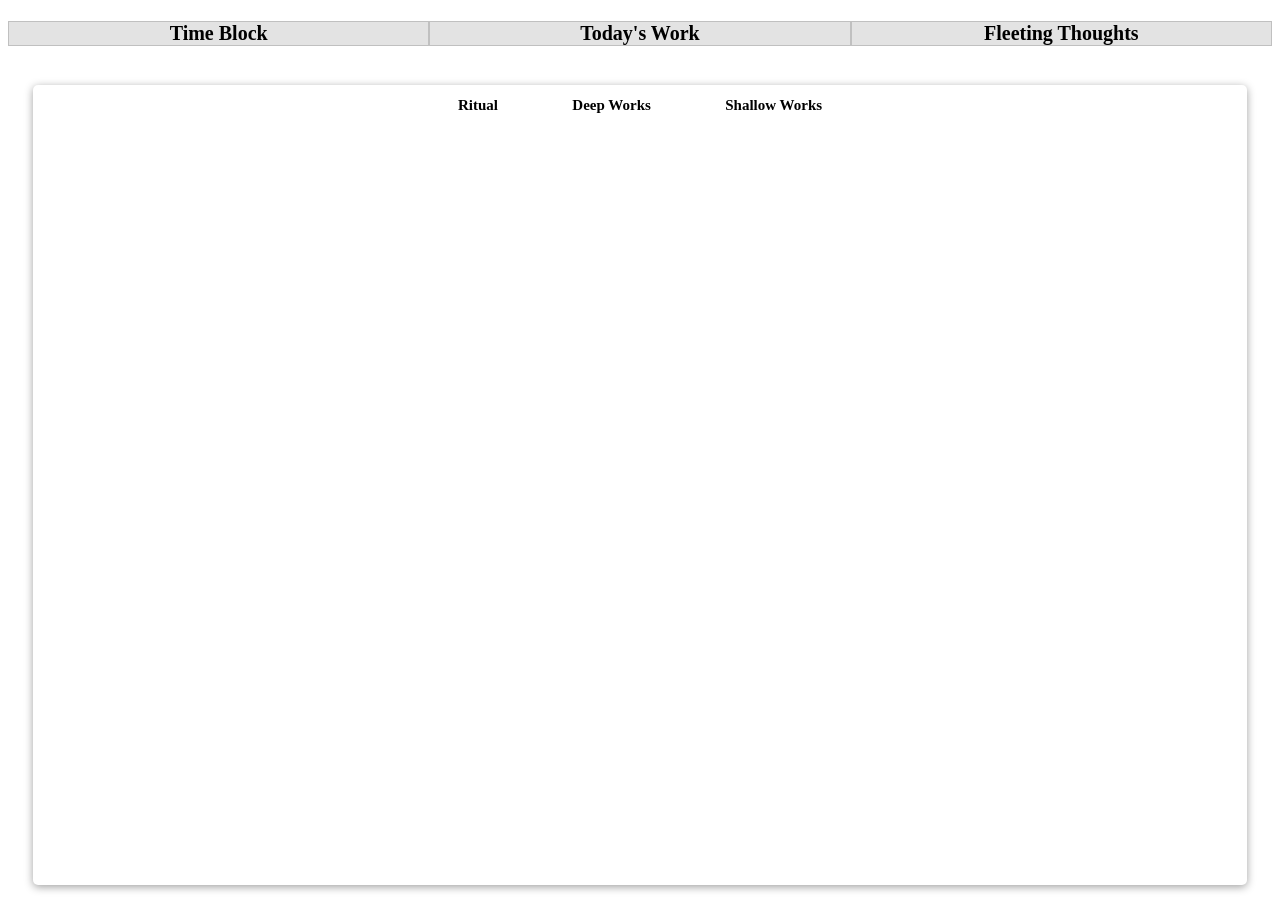
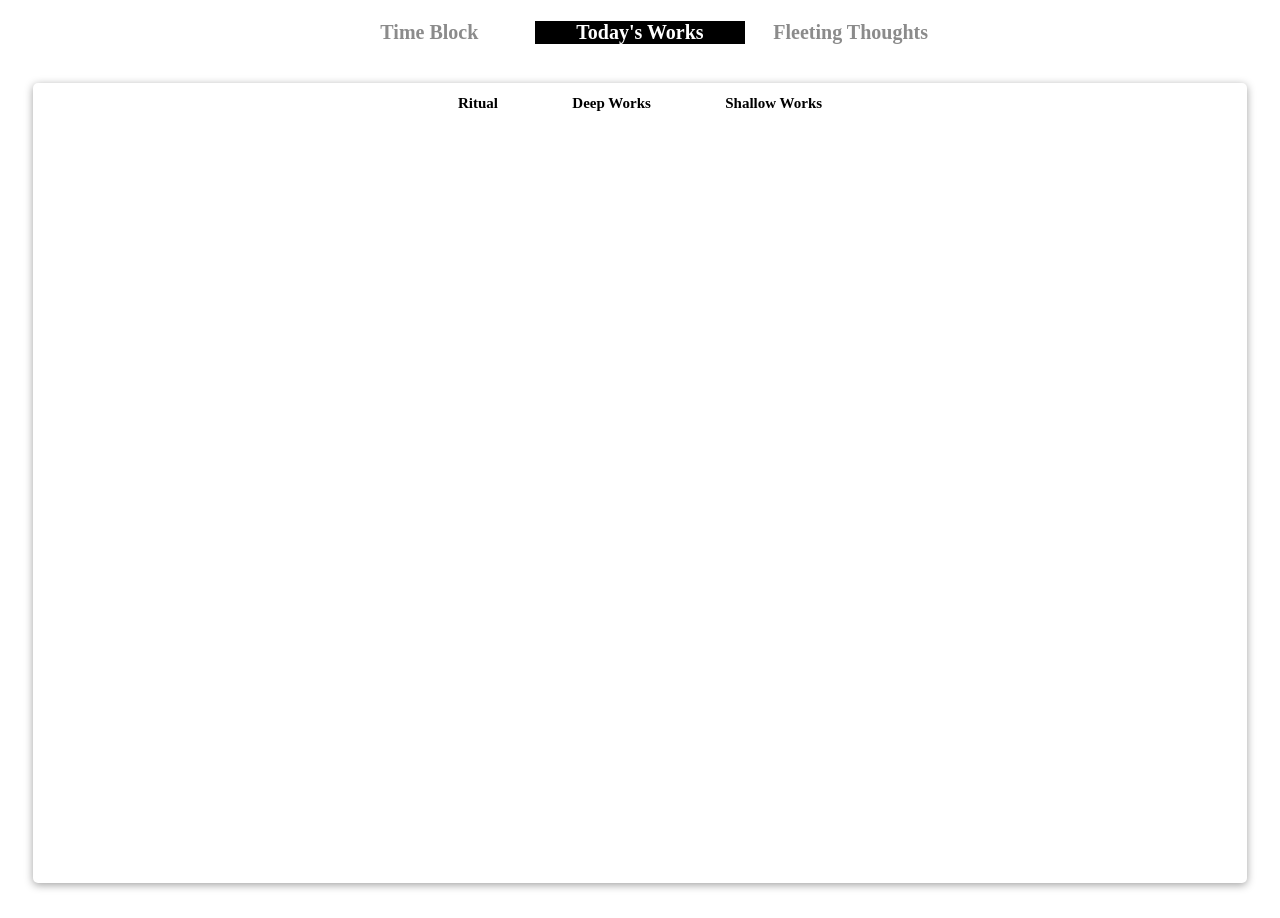
Before and after one commit to kkmm26/deep-work, a React (Vite) app: page / in a window 1280 px wide. Built offline with nearby package versions, Linux system fonts and the light colour scheme; the HTML template or start-up script is replaced by a standard one.

Commit message:
fix and improve feature state handling

```diff
--- a/src/App.jsx
+++ b/src/App.jsx
@@ -5,26 +5,29 @@ import TodayWork from "./components/TodayWork";
 import FleetingThoughts from "./components/FleetingThoughs";
 import TimeBlock from "./components/TimeBlock";
 
-const FEATURES = ["Time Block", "Today's Work", "Fleeting Thoughts"];
+const FEATURES = ["Time Block", "Today's Works", "Fleeting Thoughts"]
 
 function App() {
-    const [isTimeBlockActive, setIsTimeBlockActive] = React.useState(false);
-    const [isTodayWork, setIsTodayWork] = React.useState(true);
-    const [isFleeting, setIsFleeting] = React.useState(false);
+    const [activeFeature, setActiveFeature] = React.useState(FEATURES[1])
+
+
+    function handleClick(e) {
+        const feature = e.target.textContent
+        setActiveFeature(feature)
+    }
 
     return (
         <>
-        <FeatureWrapper>
-            {FEATURES.map((feature) => {
-                return <Feature key={crypto.randomUUID()} title={feature} />;
+            <FeatureWrapper onClick={(e) => handleClick(e)}>
+                {FEATURES.map((title) => {
+                    return <Feature key={crypto.randomUUID()} title={title} isActive={title === activeFeature}/>;
                 })}
             </FeatureWrapper>
             <Main>
                 <Wrapper>
-
-            {isTimeBlockActive && <TimeBlock />}
-            {isTodayWork && <TodayWork />}
-            {isFleeting && <FleetingThoughts />}
+                    {activeFeature === FEATURES[0] && <TimeBlock />}
+                    {activeFeature === FEATURES[1] && <TodayWork />}
+                    {activeFeature === FEATURES[2] && <FleetingThoughts />}
                 </Wrapper>
             </Main>
         </>
@@ -32,10 +35,10 @@ function App() {
 }
 const FeatureWrapper = styled.div`
     display: flex;
+    justify-content: space-between;
     max-width: 1440px;
-    width: auto;
+    width: 50%;
     margin: 0 auto;
-    justify-content: space-between;
 `;
 
 
--- a/src/components/Feature.jsx
+++ b/src/components/Feature.jsx
@@ -1,25 +1,26 @@
 import React from "react";
 import styled from "styled-components";
 
-function Feature({ title }) {
+function Feature({ title, isActive }) {
 
     return (
         <>
-            <FeatureTitle>{title}</FeatureTitle>
+            <FeatureTitle isActive={isActive}>{title}</FeatureTitle>
         </>
     );
 }
 
 const FeatureTitle = styled.h1`
     width: 100%;
-    background-color: ${(p) => (p.isActive ? "#b1b1b1" : "#e3e3e3")};
+    background-color: ${(p) => (p.isActive ? "#000000" : "white")};
+    color: ${(p) => (p.isActive ? "white" : "#8b8b8b")};
     text-align: center;
     font-size: 20px;
-    border: 1px solid #b1b1b1b1;
 
     &:hover {
         cursor: pointer;
-        background-color: #b1b1b1;
+        background-color: ${(p) => (p.isActive ? "none" : "#e7e7e7")};
+        pointer-events: ${p => p.isActive ? "none" : "revert"};
     }
 `;
 
```
Lines whose indentation alone changed are shown as unchanged.
